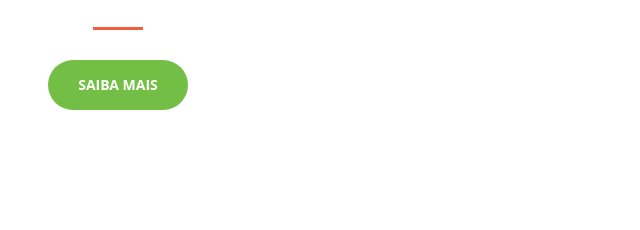
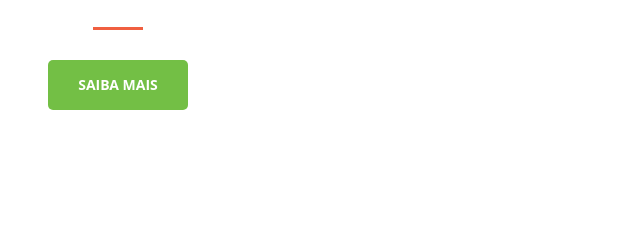
Before and after one commit to WellingtonJJ/wellingtonJJ.github.io, a website: page index.html in a window 1280 px wide. Shown: the part 374-604 px from the top of the page, 522-1162 px from the left. Drawn offline with nearby package versions, Linux system fonts and the light colour scheme.

Commit message:
formato botao

```diff
--- a/css/creative.css
+++ b/css/creative.css
@@ -389,7 +389,7 @@ fieldset[disabled] .btn-primary.active {
 .btn {
   font-family: 'Open Sans', 'Helvetica Neue', Arial, sans-serif;
   border: none;
-  border-radius: 300px;
+  border-radius: 5px;
   font-weight: 700;
   text-transform: uppercase;
 }
```
